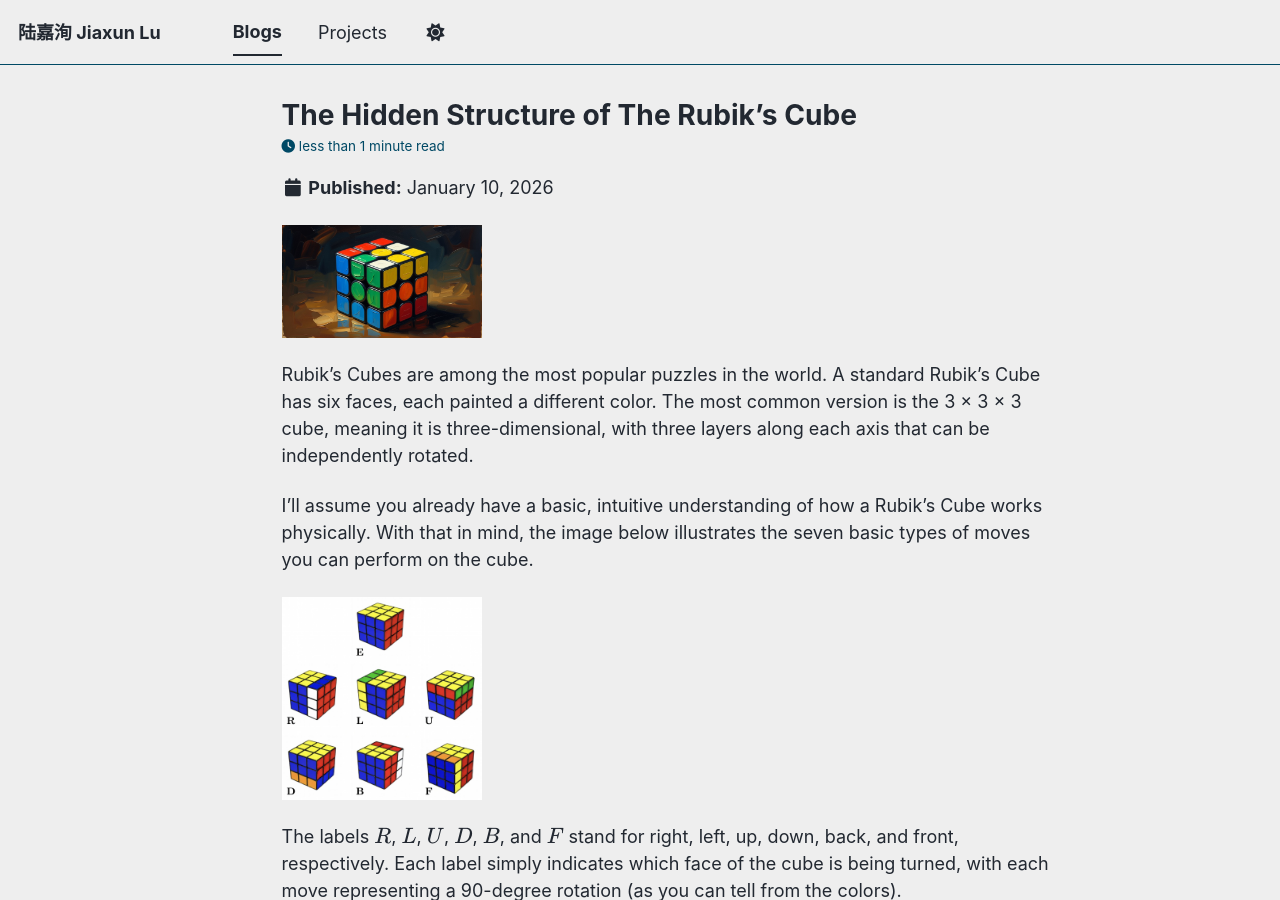
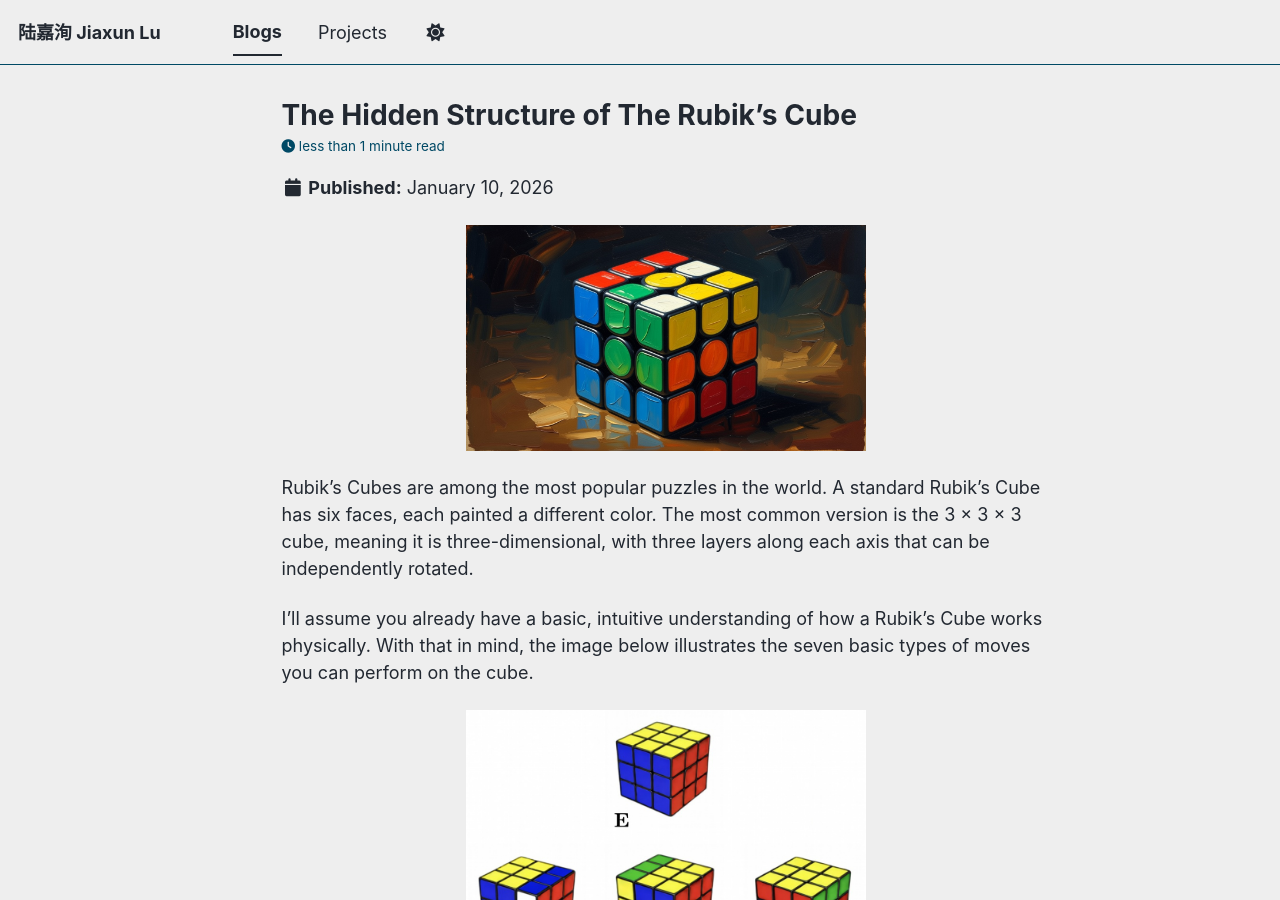
Before and after one commit to lucasjxlu/lucasjxlu.github.io, a Jekyll site: the page built from _posts/2026-01-10-the-hidden-structure-of-the-rubiks-cube.md, in a window 1280 px wide and 900 px high. Built offline with Jekyll 4.4.1, drawn with Linux system fonts in a browser that asks for light colours; a script bundle is joined from its source files by our own code; library files that are not in the unit come from our copies.

Commit message:
test image size

```diff
--- a/_posts/2026-01-10-the-hidden-structure-of-the-rubiks-cube.md
+++ b/_posts/2026-01-10-the-hidden-structure-of-the-rubiks-cube.md
@@ -9,13 +9,21 @@ tags:
   - Group Theory
 ---
 
-<img src="/images/rc2.jpg" alt="A Rubik's Cube, originally known as a Magic Cube" width="200">
+<p align="center">
+  <img src="/images/rc2.jpg"
+       alt="A Rubik's Cube, originally known as a Magic Cube"
+       width="400">
+</p>
 
 Rubik’s Cubes are among the most popular puzzles in the world. A standard Rubik’s Cube has six faces, each painted a different color. The most common version is the 3 × 3 × 3 cube, meaning it is three-dimensional, with three layers along each axis that can be independently rotated.
 
 I’ll assume you already have a basic, intuitive understanding of how a Rubik’s Cube works physically. With that in mind, the image below illustrates the seven basic types of moves you can perform on the cube.
 
-<img src="/images/rc_generatingset@2x.jpg" alt="Generating set" width="200">
+<p align="center">
+  <img src="/images/rc_generatingset@2x.jpg"
+       alt="Generating set"
+       width="400">
+</p>
 
 The labels $R$, $L$, $U$, $D$, $B$, and $F$ stand for right, left, up, down, back, and front, respectively. Each label simply indicates which face of the cube is being turned, with each move representing a 90-degree rotation (as you can tell from the colors).
 
```
